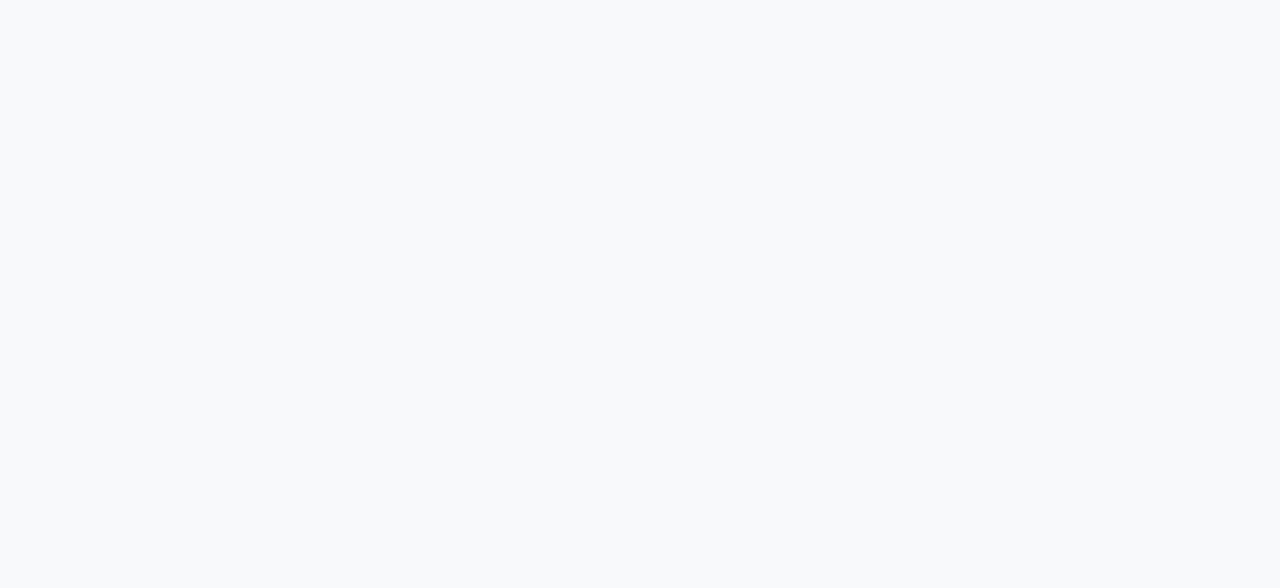
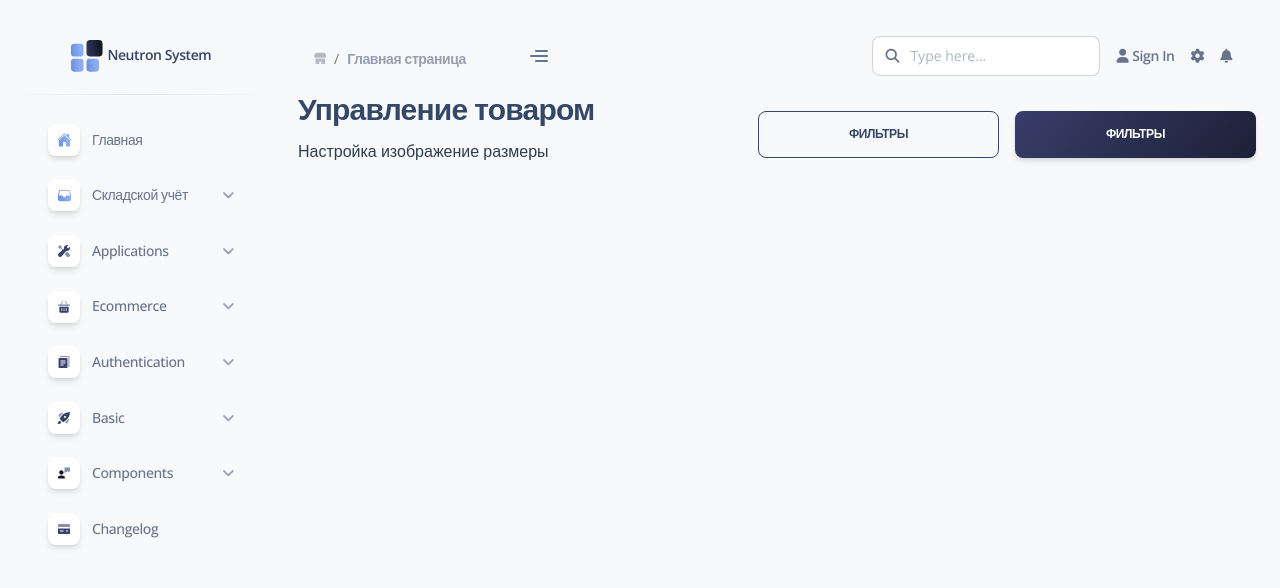
Before and after one commit to VladNeutron/n-system, a Vue app: page /product-edit in a window 1280 px wide. Before the commit this address had no page. Shown: the top 588 px of the page. Built offline with nearby package versions, Linux system fonts and the light colour scheme; a web font is replaced by a local one.

Commit message:
fixedfilter

```diff
--- a/src/router/index.js
+++ b/src/router/index.js
@@ -126,6 +126,11 @@ const routes = [
     name: "available-warehouse",
     component: () => import("../views/WarehouseAvailabilityView.vue"),
   },
+  {
+    path: "/product-edit",
+    name: "product-edit",
+    component: () => import("../views/ProductEditView.vue"),
+  },
 ];
 
 const router = createRouter({
--- /dev/null
+++ b/src/views/ProductEditView.vue
@@ -0,0 +1,29 @@
+<template>
+  <the-navbar></the-navbar>
+  <main class="main-content border-radius-lg">
+    <the-header></the-header>
+    <div
+      class="page__name d-flex justify-content-between align-items-center ms-4"
+    >
+      <div class="page__name-title text-start">
+        <h3>Управление товаром</h3>
+        <p>Настройка изображение размеры</p>
+      </div>
+      <div class="page__name-buttons d-flex gap-3 mx-4">
+        <button class="btn btn-outline-dark mb-0">ФИЛЬТРЫ</button>
+        <button class="btn bg-gradient-dark mb-0">ФИЛЬТРЫ</button>
+      </div>
+    </div>
+  </main>
+</template>
+
+<script>
+export default {};
+</script>
+
+<style scoped>
+.page__name-buttons button {
+  width: 241px;
+  height: 47px;
+}
+</style>
--- a/src/views/WarehouseAvailabilityView.vue
+++ b/src/views/WarehouseAvailabilityView.vue
@@ -43,10 +43,11 @@
                       v-for="(warehouse, i) in warehousesArr"
                       :key="i"
                       :value="warehouse"
-                      @click="this.selected = warehouse"
+                      @input="this.selected = warehouse"
                     >
                       {{ warehouse }}
                     </option>
+                    <option value="">Без фильтра</option>
                   </select>
                 </div>
               </div>
```
